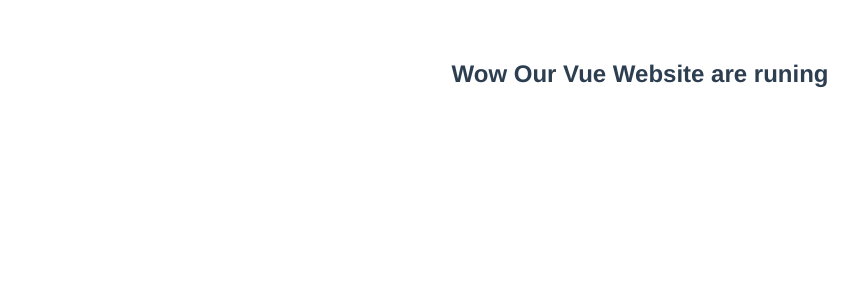
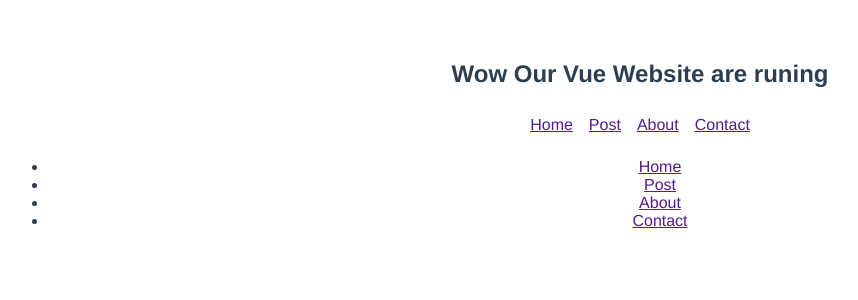
Before and after one commit to iputuagussetiawan/VUE-2-FUNDAMENTAL, a Vue app in the folder vuetraining/: page / in a window 1280 px wide. Shown: the top 300 px of the page, without its empty margins (0-858 px from the left). Built offline with nearby package versions, Linux system fonts and the light colour scheme.

Commit message:
add component navbar and css scoped

```diff
--- a/vuetraining/src/App.vue
+++ b/vuetraining/src/App.vue
@@ -1,18 +1,32 @@
 <template>
   <div id="app">
     <h2>{{title}}</h2>
+    <Navbar></Navbar>
+    <nav>
+      <ul>
+        <li><a href="">Home</a></li>
+        <li><a href="">Post</a></li>
+        <li><a href="">About</a></li>
+        <li><a href="">Contact</a></li>
+      </ul>
+		</nav>
+
   </div>
 </template>
 
 <script>
 
 
+import Navbar from './components/Navbar.vue'
 export default {
   name: 'App',
   data(){
     return {
       title:'Wow Our Vue Website are runing'
     }
+  },
+  components:{
+    Navbar
   }
 }
 </script>
--- /dev/null
+++ b/vuetraining/src/components/Navbar.vue
@@ -0,0 +1,42 @@
+<template>
+	<div>
+		<nav>
+		<ul>
+			<li><a href="">Home</a></li>
+			<li><a href="">Post</a></li>
+			<li><a href="">About</a></li>
+			<li><a href="">Contact</a></li>
+		</ul>
+		</nav>
+	</div>
+</template>
+
+
+<script>
+export default {
+	name: 'Navbar',
+	data(){
+		return {
+
+		}
+	}
+}
+</script>
+
+<style scoped>
+	nav{
+		text-align: center;
+	}
+
+	nav ul{
+		padding: 0;
+	}
+
+	nav li{
+		display: inline-block;
+		list-style-type: none;
+		margin: 0;
+		padding: 8px;
+	}
+
+</style>
```
Also changed, not shown: vuetraining/src/components/test.vue (deleted, +0 -15 lines).
